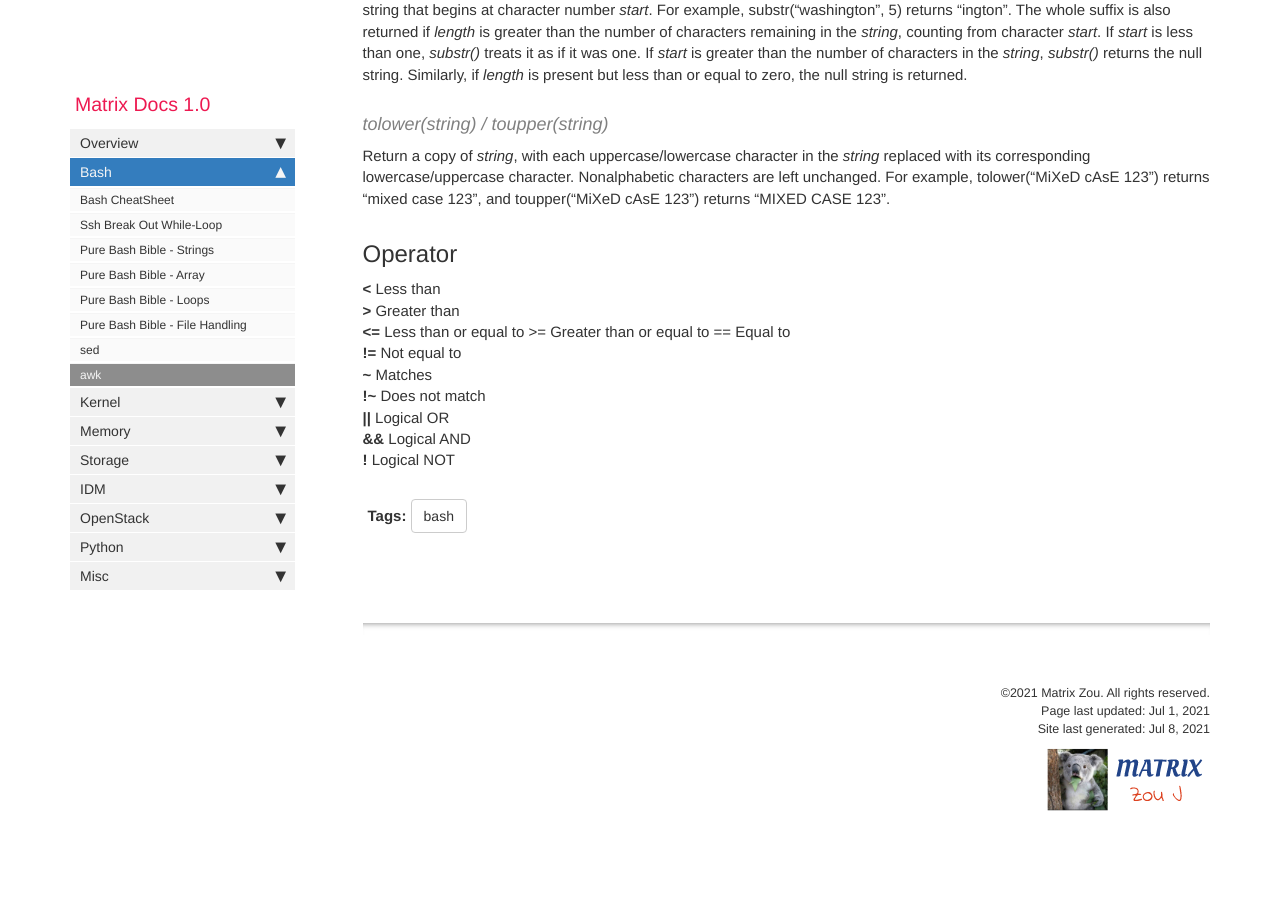
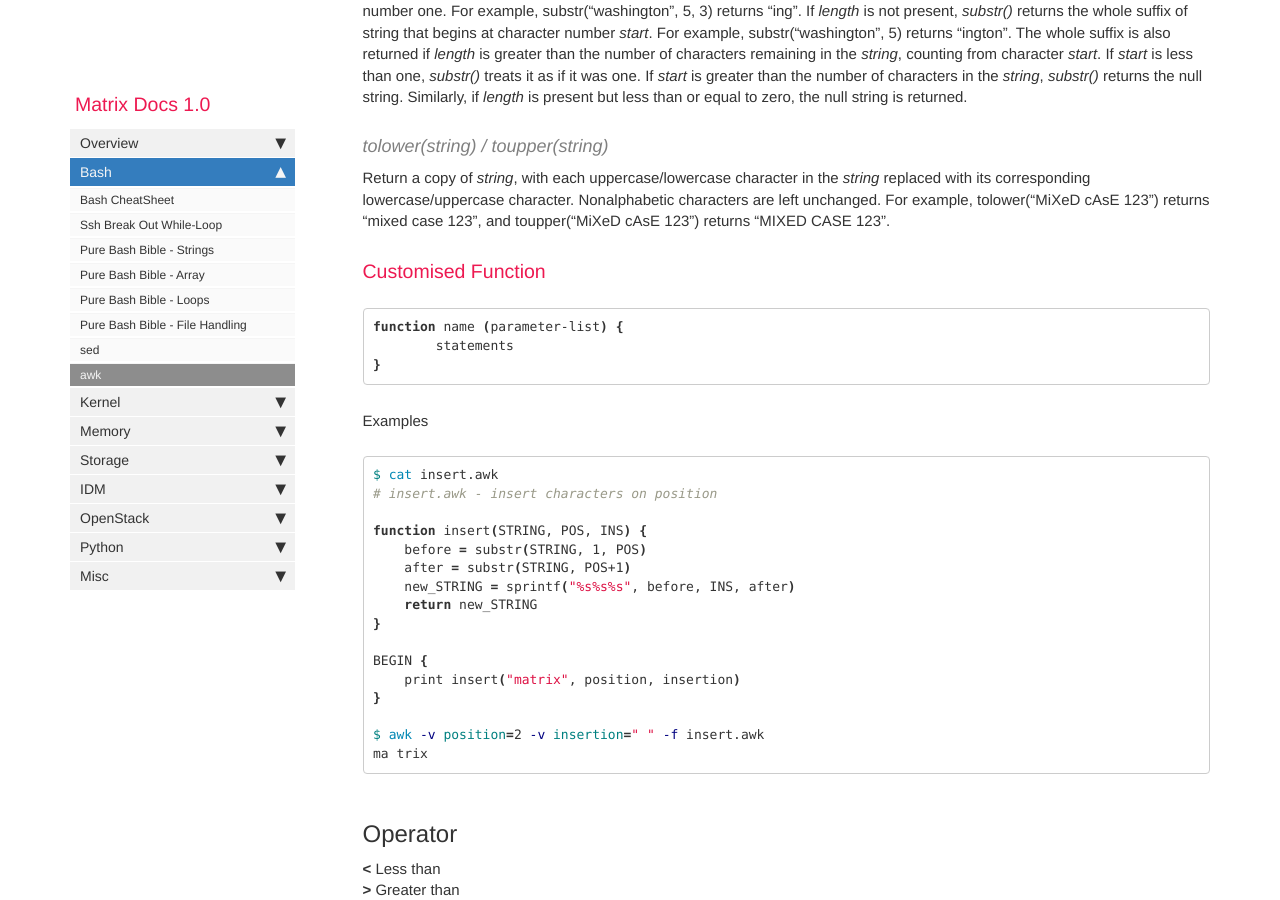
Before and after one commit to matrixzj/documentations, a Jekyll site: the page built from pages/bash/awk.md, in a window 1280 px wide and 900 px high, scrolled down 10968 px. Built offline with Jekyll 4.4.1, drawn with Linux system fonts in a browser that asks for light colours; comment, search, counter and statistics services are not loaded.

Commit message:
There are 1 files have been modified at 2021-07-08 13:33:09 . 	-rw-rw-r--. 1 jzou jzou 17447 Jul  8 13:33 pages/bash/awk.md No files have been added. No files have been deleted. No file type has been changed.

````diff
--- a/pages/bash/awk.md
+++ b/pages/bash/awk.md
@@ -422,6 +422,34 @@
 #### tolower(string) / toupper(string)
 Return a copy of *string*, with each uppercase/lowercase character in the *string* replaced with its corresponding lowercase/uppercase character. Nonalphabetic characters are left unchanged. For example, tolower("MiXeD cAsE 123") returns "mixed case 123", and toupper("MiXeD cAsE 123") returns "MIXED CASE 123".
 
+### Customised Function
+```bash
+function name (parameter-list) {
+	statements
+}
+```
+
+Examples
+
+```bash
+$ cat insert.awk
+# insert.awk - insert characters on position
+
+function insert(STRING, POS, INS) {
+    before = substr(STRING, 1, POS)
+    after = substr(STRING, POS+1)
+    new_STRING = sprintf("%s%s%s", before, INS, after)
+    return new_STRING
+}
+
+BEGIN {
+    print insert("matrix", position, insertion)
+}
+
+$ awk -v position=2 -v insertion=" " -f insert.awk
+ma trix
+```
+
 ## Operator
 **<** Less than
 **>** Greater than
````
